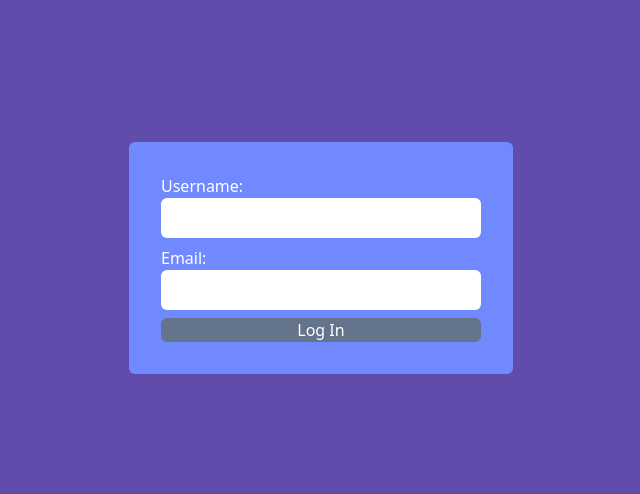
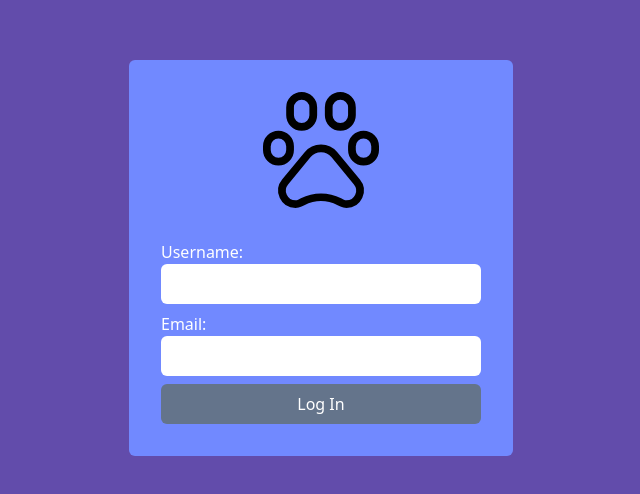
Before and after one commit to RedRichard/dog-finder, a React (Vite) app: page /login in a window 1280 px wide. Shown: the part 142-636 px from the top of the page, without its empty margins (319-959 px from the left). Built offline with nearby package versions, Linux system fonts and the light colour scheme.

Commit message:
Login additional styling

```diff
--- a/src/pages/Login/Login.tsx
+++ b/src/pages/Login/Login.tsx
@@ -2,6 +2,7 @@ import { useState, useEffect } from "react";
 import { useNavigate } from "react-router-dom";
 import fetchData from "../../utils/fetchData";
 import loadingLogo from "../../assets/loading.svg";
+import pawLogo from "../../assets/paw.svg";
 
 const Login = () => {
   const navigate = useNavigate();
@@ -38,6 +39,9 @@ const Login = () => {
     <div className="h-screen w-screen flex flex-row items-center justify-center bg-royal-purple">
       {/* <div className="w-fit h-fit flex flex-col items-center"> */}
       <div className="bg-cornflower-blue w-screen h-fit mx-4 md:w-[40vw] lg:w-[30vw] rounded-md">
+        <div className="w-full flex flex-row justify-center pt-8">
+          <img src={pawLogo} className="h-[30%] w-[30%]" alt="loading logo" />
+        </div>
         <form
           className="h-full w-full p-8 text-white flex flex-col justify-center gap-2"
           onSubmit={async (e) => {
@@ -69,7 +73,7 @@ const Login = () => {
           </div>
 
           <button
-            className="bg-slate-500 text-white rounded-md w-full"
+            className="bg-slate-500 text-white rounded-md w-full h-[5vh] hover:bg-slate-800"
             // onClick={logIn}
           >
             Log In
```
Also changed, not shown: src/assets/paw.svg (added).
